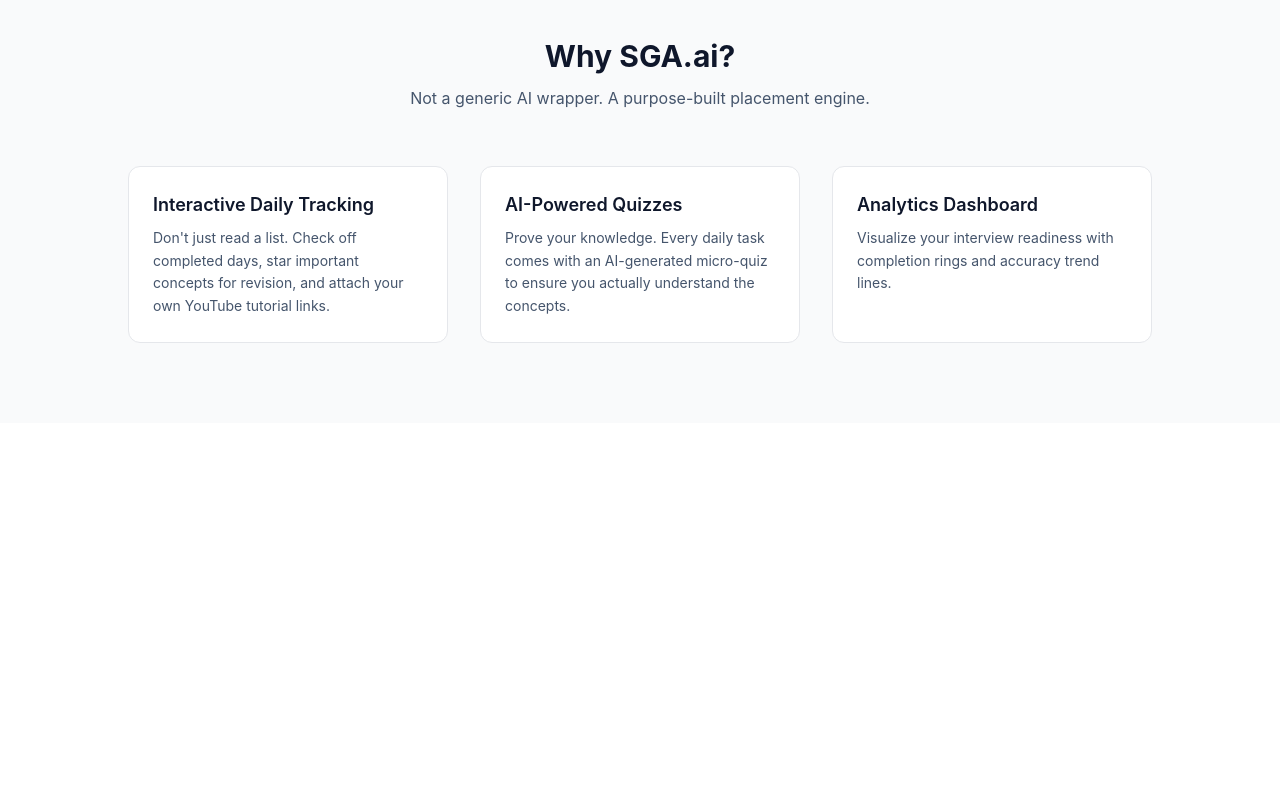
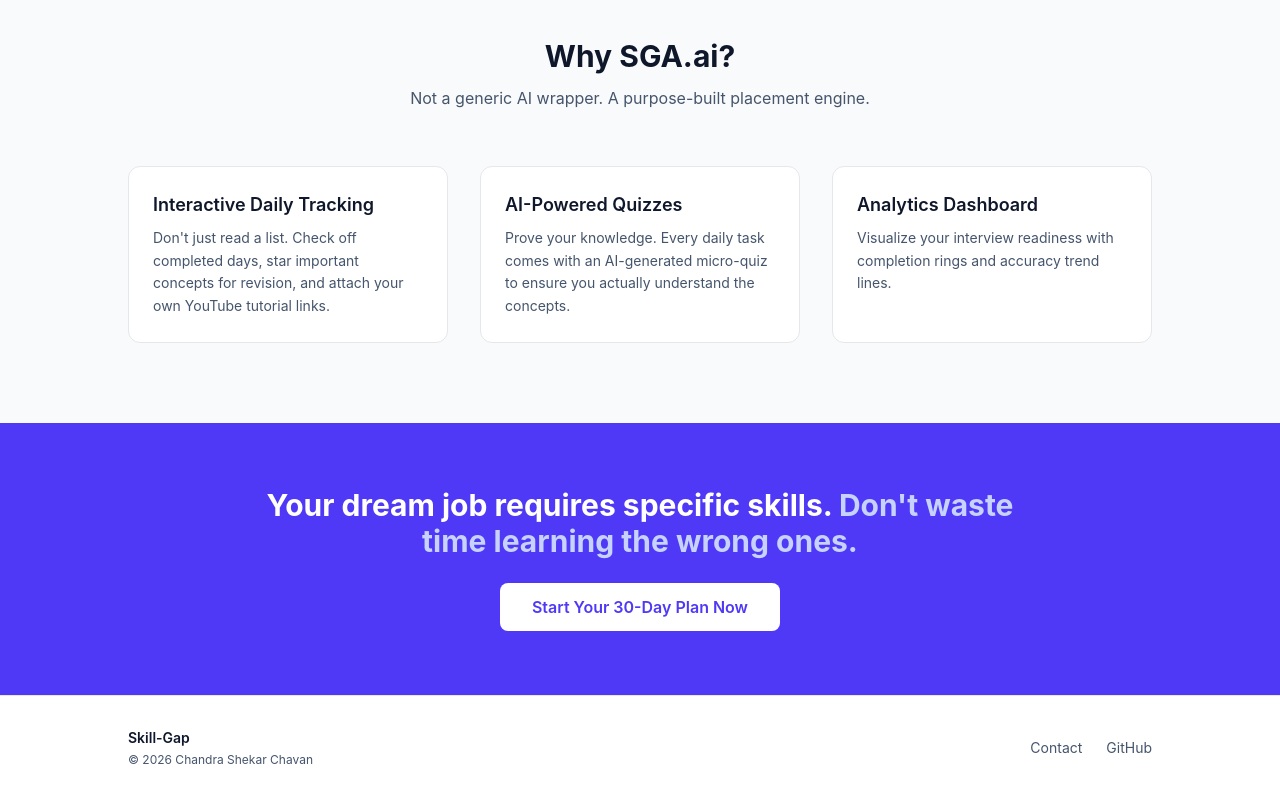
Before and after one commit to Ananthchavan/Skill_Gap_Analyser, a React (Vite) app in the folder frontend/: page / in a window 1280 px wide. Shown: the part 1142-1942 px from the top of the page. Before the commit the page ends 1565 px from the top, so only its background shows below. Built offline with nearby package versions, Linux system fonts and the light colour scheme.

Commit message:
Added banner and footer component

```diff
--- /dev/null
+++ b/frontend/src/components/Banner.jsx
@@ -0,0 +1,23 @@
+import { Link } from 'react-router-dom'
+
+export default function Banner() {
+  return (
+    <section className="bg-indigo-600 py-16 px-4">
+      <div className="max-w-3xl mx-auto text-center">
+
+        <h2 className="text-2xl sm:text-3xl font-bold text-white mb-6">
+          Your dream job requires specific skills.{' '}
+          <span className="text-indigo-200">Don't waste time learning the wrong ones.</span>
+        </h2>
+
+        <Link
+          to="/signup"
+          className="inline-block bg-white hover:bg-gray-100 text-indigo-600 font-semibold text-base px-8 py-3 rounded-lg transition-colors"
+        >
+          Start Your 30-Day Plan Now
+        </Link>
+
+      </div>
+    </section>
+  )
+}
--- /dev/null
+++ b/frontend/src/components/Footer.jsx
@@ -0,0 +1,21 @@
+export default function Footer() {
+  return (
+    <footer className="bg-white border-t border-gray-200 py-8 px-4">
+      <div className="max-w-5xl mx-auto flex flex-col sm:flex-row items-center justify-between gap-4">
+
+        {/* Left Side */}
+        <div>
+          <p className="text-slate-900 font-semibold text-sm">Skill-Gap</p>
+          <p className="text-slate-600 text-xs mt-1">© 2026 Chandra Shekar Chavan</p>
+        </div>
+
+        {/* Right Side */}
+        <div className="flex items-center gap-6">
+          <span className="text-slate-600 text-sm">Contact</span>
+          <span className="text-slate-600 text-sm">GitHub</span>
+        </div>
+
+      </div>
+    </footer>
+  )
+}
--- a/frontend/src/pages/landingpage.jsx
+++ b/frontend/src/pages/landingpage.jsx
@@ -2,6 +2,8 @@ import Navbar from '../components/Navbar'
 import HeroSection from '../components/HeroSection'
 import HowItWorks from '../components/HowItWorks'
 import WhyUs from '../components/WhyUs'
+import Banner from '../components/Banner'
+import Footer from '../components/Footer'
 
 export default function LandingPage() {
   return (
@@ -10,7 +12,8 @@ export default function LandingPage() {
       <HeroSection />
       <HowItWorks />
       <WhyUs />
-      {/* Footer will go here next */}
+      <Banner />
+      <Footer />
     </div>
   )
 }
```
